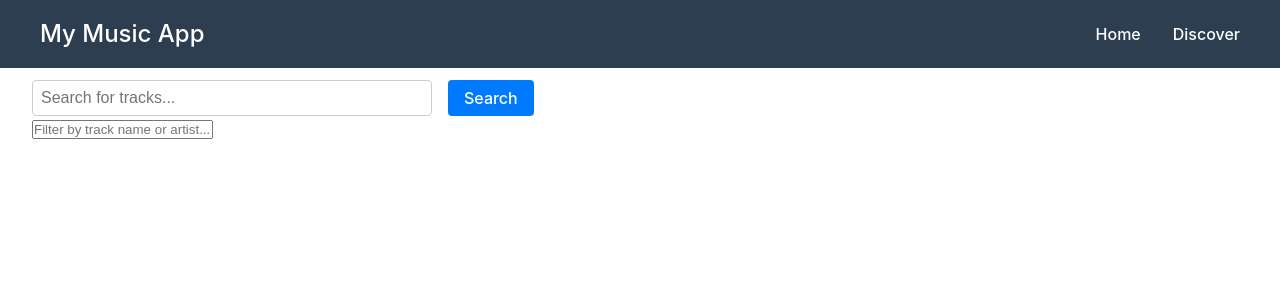
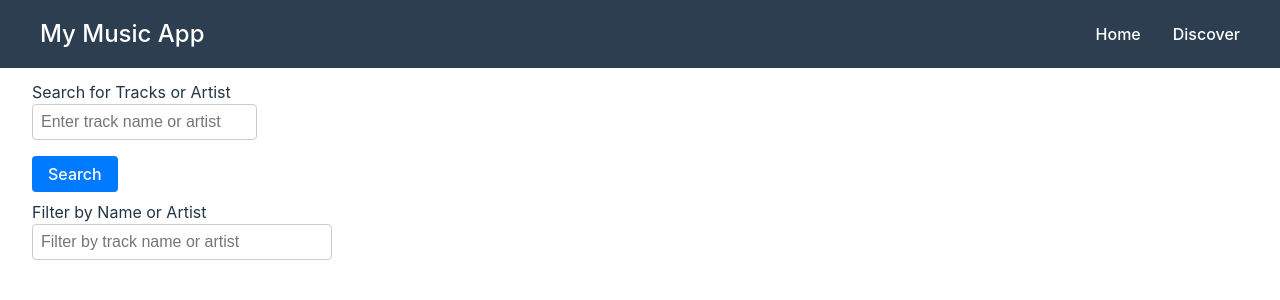
Before and after one commit to SachaOkus/MusicDiscoveryApp, a React (Vite) app: page /discover in a window 1280 px wide. Shown: the top 300 px of the page. Built offline with nearby package versions, Linux system fonts and the light colour scheme.

Commit message:
Filter added I have also added some labels onto the discover page

```diff
--- a/src/pages/Discover.tsx
+++ b/src/pages/Discover.tsx
@@ -73,23 +73,26 @@ const Discover = () => {
     <div className="discover-container">
       {/* Search Bar */}
       <section className="search-bar">
+        <div className="input-group">
+          <label>Search for Tracks or Artist</label>
           <input
             type="text"
-          placeholder="Search for tracks..."
+            placeholder="Enter track name or artist"
             value={searchTerm}
-          onChange={(e) => setSearchTerm(e.target.value)}
+            onChange={(e) => setSearchTerm(e.target.value)} // Set search term
           />
+        </div>
         <button onClick={handleSearch}>Search</button>
-      </section>
 
-      {/* Filter Input */}
-      <section className="filter-bar">
+        <div className="filter-bar">
+          <label>Filter by Name or Artist</label>
           <input
             type="text"
-          placeholder="Filter by track name or artist..."
+            placeholder="Filter by track name or artist"
             value={filterTerm}
             onChange={(e) => setFilterTerm(e.target.value)} // Set filter term
           />
+        </div>
       </section>
 
       {/* Track List */}
@@ -132,7 +135,7 @@ const Discover = () => {
           ) : artistDetails && !artistDetails.error ? (
             <div className="artist-details">
               <h2>{artistDetails.name}</h2>
-              <p>Sort Name: {artistDetails["sort-name"] || "Not available"}</p>
+              <p>Name: {artistDetails["sort-name"] || "Not available"}</p>
               <p>Born: {artistDetails["life-span"]?.begin || "N/A"}</p>
               <p>
                 Origin: {artistDetails["begin-area"]?.name || "Not available"}
--- a/src/pages/Home.tsx
+++ b/src/pages/Home.tsx
@@ -85,7 +85,6 @@ const Home = () => {
               <div>
                 <h3>{track["im:name"]?.label || "Unknown track"}</h3>
                 <p>Artist: {track["im:artist"]?.label || "Unknown artist"}</p>
-                <p>Album: {track["im:collection"]?.label || "Unknown album"}</p>
                 <audio controls>
                   <source
                     src={track.link[1]?.attributes.href || ""}
@@ -107,22 +106,9 @@ const Home = () => {
         </div>
       </section>
 
-      {/* Genre Selector */}
-      <section className="genre-selector">
-        <h2>Select Genre</h2>
-        <select value={selectedGenre} onChange={handleGenreChange}>
-          <option value="hiphop">Hip Hop</option>
-          <option value="electro">Electro</option>
-          <option value="pop">Pop</option>
-          <option value="rock">Rock</option>
-          <option value="jazz">Jazz</option>
-          {/* Add more genres as needed */}
-        </select>
-      </section>
-
       {/* Trending Playlists Section */}
       <section className="trending-playlists">
-        <h2>Trending Playlist ({selectedGenre})</h2>
+        <h2>Trending Playlist</h2>
         <div className="playlist-list">
           {playlists?.tracks?.length ? (
             playlists.tracks.map((playlist: any, index: number) => (
--- a/src/pages/_discover.scss
+++ b/src/pages/_discover.scss
@@ -4,18 +4,24 @@
 }
 
 .search-bar {
-  margin-top: 3rem; /* Add margin to move it below the navigation bar */
   display: flex;
-  align-items: center;
-  gap: 1rem; /* Space between the input and button */
+  flex-direction: column; /* Stack the input and button vertically */
+  align-items: flex-start; /* Align left side */
+  gap: 0.5rem; /* Space between input and button */
+  margin-top: 3rem;
+
+  .input-group {
+    display: flex;
+    flex-direction: column;
+  }
 
   input {
     padding: 0.5rem;
-    width: 100%; /* Full width input */
-    max-width: 400px; /* Set max width as needed */
     font-size: 1rem;
     border: 1px solid #ccc;
     border-radius: 4px;
+    width: 100%;
+    max-width: 300px; /* Limit the size of the input box */
   }
 
   button {
@@ -26,5 +32,7 @@
     border: none;
     border-radius: 4px;
     cursor: pointer;
+    margin-top: 0.5rem; /* Space between input and button */
+    align-self: flex-start; /* Ensure it is aligned with the input */
   }
 }
--- a/src/pages/_home.scss
+++ b/src/pages/_home.scss
@@ -29,11 +29,11 @@
 
 /* Horizontal slider layout for playlists */
 .playlist-list {
-  display: flex; /* Use flexbox for horizontal layout */
-  overflow-x: auto; /* Allow horizontal scrolling */
-  gap: 20px; /* Space between playlists */
-  padding-bottom: 10px; /* Extra padding for better scrolling */
-  scroll-snap-type: x mandatory; /* Smooth snapping effect */
+  display: flex;
+  flex-direction: column; /* Vertical scroll */
+  gap: 20px;
+  max-height: 500px;
+  overflow-y: auto; /* Vertical scrolling */
 }
 
 .playlist-item {
@@ -143,3 +143,20 @@
     font-size: 1.5rem;
   }
 }
+
+.track-details {
+  padding: 20px;
+  background-color: #f9f9f9;
+  border-radius: 8px;
+  h2 {
+    margin-bottom: 10px;
+  }
+  p {
+    margin-bottom: 8px;
+    font-size: 1rem;
+  }
+  audio {
+    margin-top: 15px;
+    width: 100%;
+  }
+}
```
Lines whose indentation alone changed are shown as unchanged.
